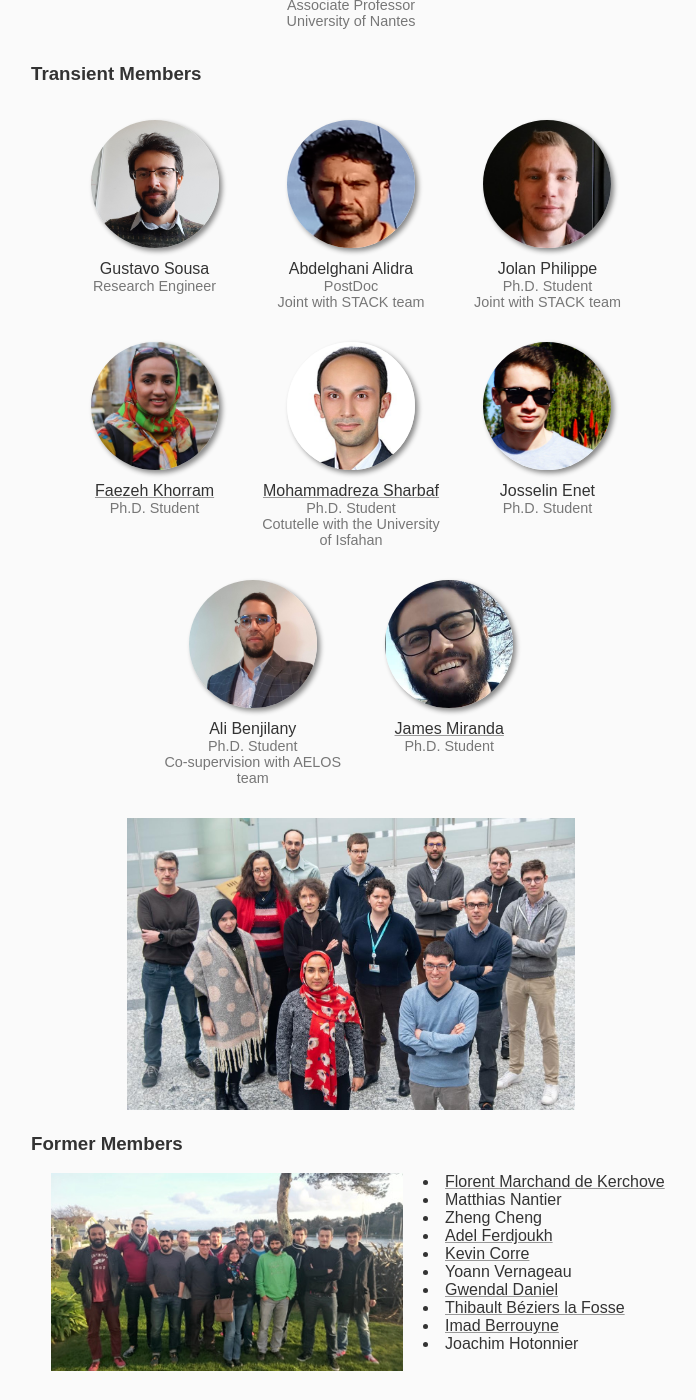
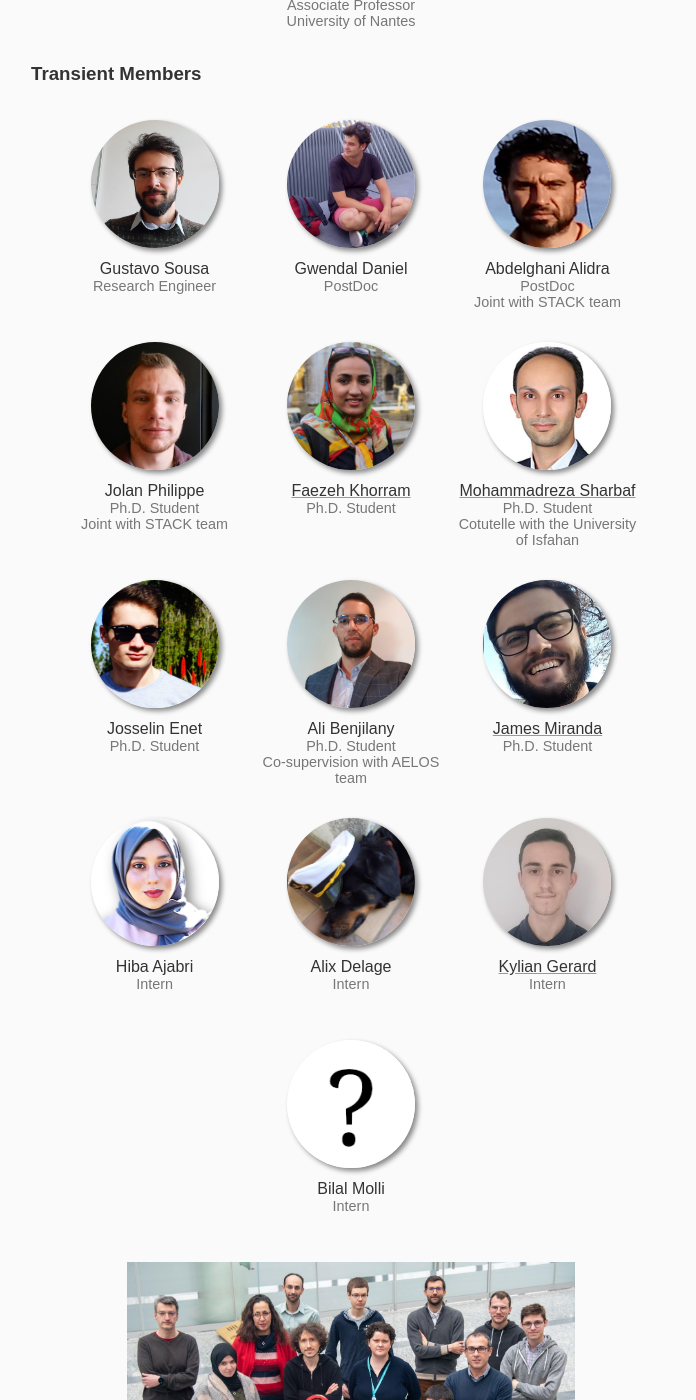
Before and after one commit to NaoMod/naomod.github.io, a Jekyll site: the page built from members.html, in a window 1280 px wide and 1400 px high, scrolled down 935 px. Shown: the whole window, without its empty margins (289-985 px from the left). Built offline with Jekyll 4.4.1, drawn with Linux system fonts in a browser that asks for light colours.

Commit message:
New members of the team

```diff
--- a/members.html
+++ b/members.html
@@ -54,6 +54,11 @@ transient:
   - name: Gustavo Sousa
     title: Research Engineer
     picture: gustavo.jpg
+
+  - name: Gwendal Daniel
+    title: PostDoc
+    picture: gwendal.png
+
   - name: Abdelghani Alidra
     title: PostDoc
     picture: abdelghani.png
@@ -89,6 +94,24 @@ transient:
     picture: james.png
     website: https://jameswpm.github.io/personal/
 
+  - name: Hiba Ajabri
+    title: Intern
+    picture: hiba.png
+
+  - name: Alix Delage
+    title: Intern
+    picture: alix.png
+
+  - name: Kylian Gerard
+    title: Intern
+    website: https://github.com/Bobinho44
+    picture: kylian.jpg
+
+  - name: Bilal Molli
+    title: Intern
+    picture: none.png
+    website:
+
 
 former:
   - name: Florent Marchand de Kerchove
```
Also changed, not shown: other parts of members.html (+0 -3 lines), img/members/alix.png (added), img/members/gwendal.png (added), img/members/hiba.png (added), img/members/kylian.jpg (added).
